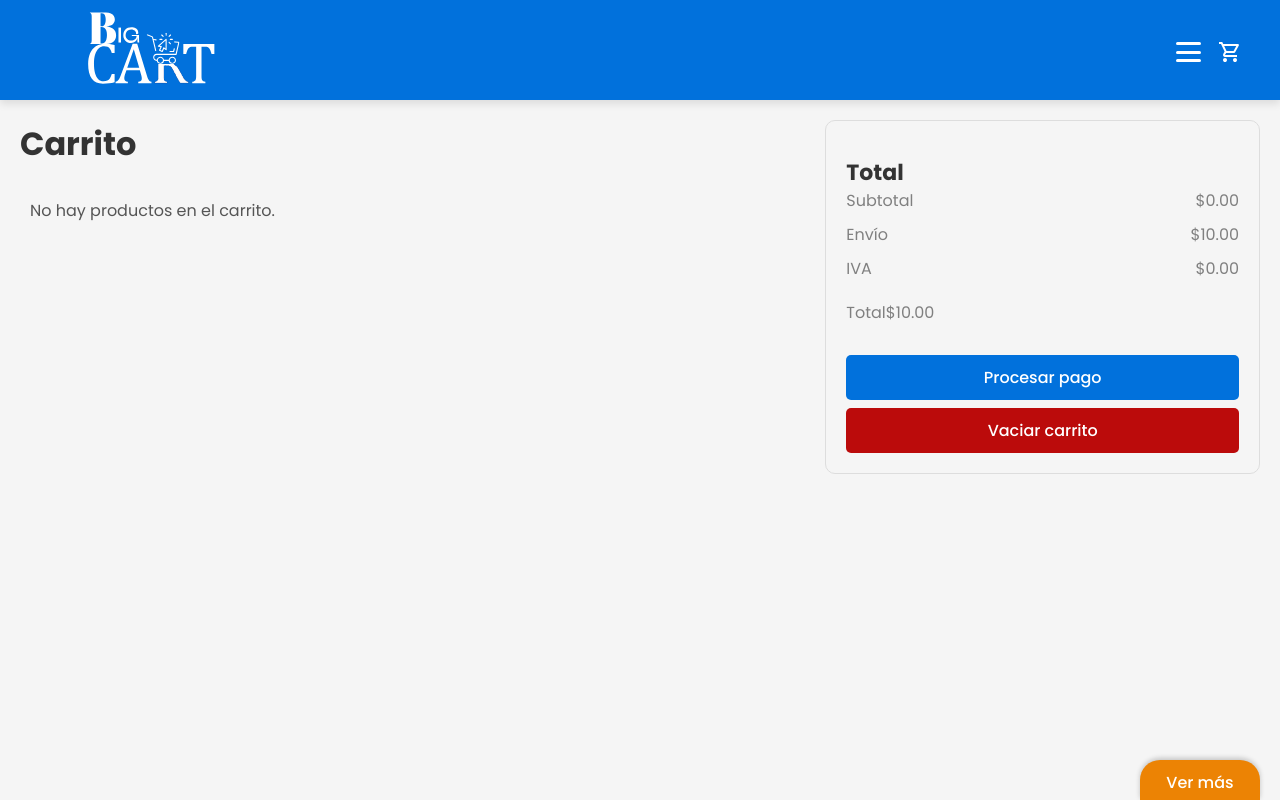
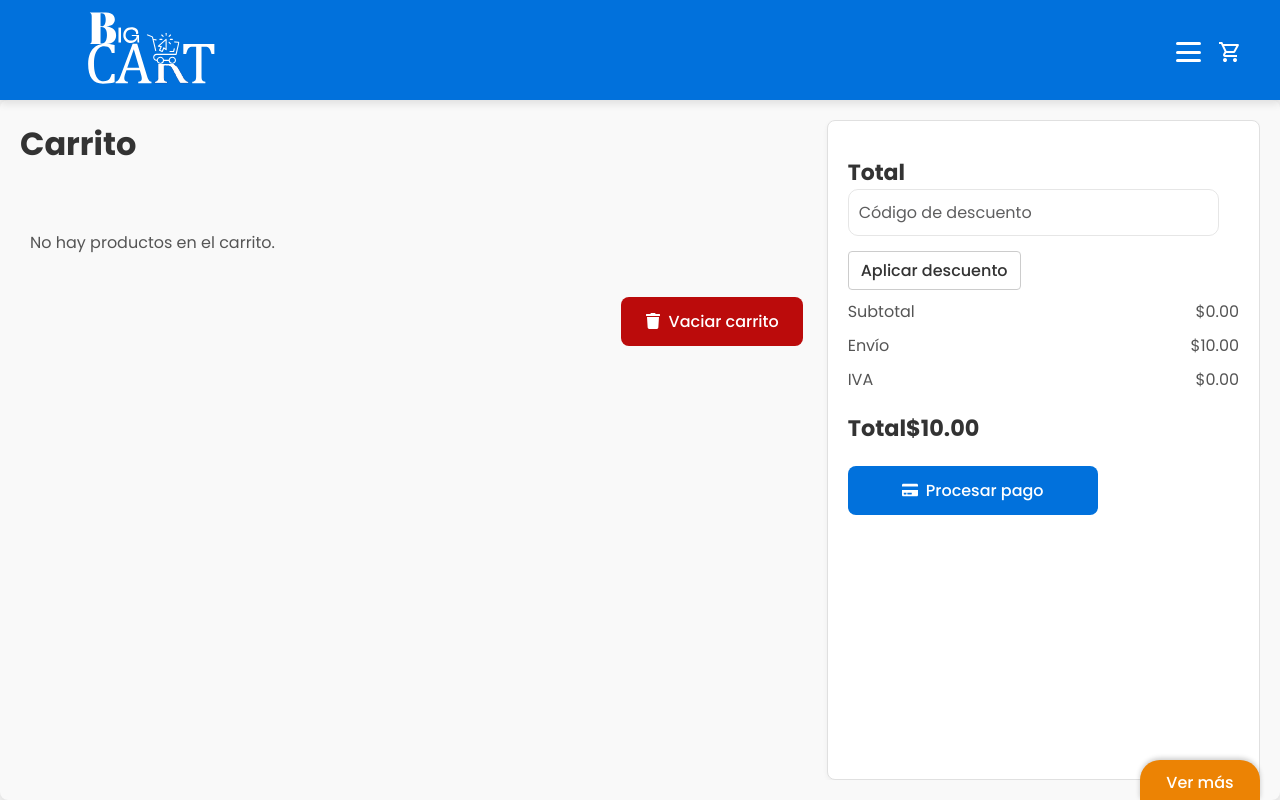
Before and after one commit to ange25-ca/BIG-CART, a React (Vite) app: page /cart in a window 1280 px wide. Built offline with nearby package versions, Linux system fonts and the light colour scheme.

Commit message:
FIx de estilos and features
En este commit se mejoraron los estilos para un estilo más limpio y poco mas ordenador, ademas se añadió la parte del código de descuento y funciona correctamente

```diff
--- a/src/components/Cart/Components/ShopCart.tsx
+++ b/src/components/Cart/Components/ShopCart.tsx
@@ -3,7 +3,8 @@ import "../assets/styles/ShoppingCart.css";
 import { useQuery, useMutation , useQueryClient} from "@tanstack/react-query";
 import { getviewCart, updateCartQuantity ,eliminardelCarrito, vaciarcarrito} from "../../../models/cartModel";
 import { debounce } from "lodash";
-
+import { FaTrash, FaMinus, FaPlus, FaCreditCard  } from 'react-icons/fa';
+import { Snackbar, Alert, AlertTitle} from '@mui/material';
 
 // Tipos de datos
 interface CartItem {
@@ -23,9 +24,16 @@ interface CartDetails {
 const Cart: React.FC = () => {
   const idUsuario = localStorage.getItem("userId");
   console.log("este es mi usuario: " + idUsuario);
-
   const queryclient = useQueryClient();
-
+  // variables para el manejo del carrito
+  const [discountCode, setDiscountCode] = useState<string>(""); // Código de descuento ingresado
+  const [discountValue, setDiscountValue] = useState<number>(0); // Valor del descuento
+  const [discountApplied, setDiscountApplied] = useState<boolean>(false); // Estado del descuento aplicado
+  //para los snacksbar
+  const [snackbarOpen, setSnackbarOpen] = useState(false);
+  const [snackbarMessage, setSnackbarMessage] = useState('');
+  const [snackbarSeverity, setSnackbarSeverity] = useState<'success' | 'error'>('success');
+  const [snackbarTitle, setSnackbarTitle] = useState('');
   // Hook para obtener carrito desde la API
   const {
     data: cart, // para almacenar el carrito
@@ -97,7 +105,7 @@ const Cart: React.FC = () => {
   const taxRate = 0.1;
   const shippingCost = subtotal > 100 ? 0 : 10;
   const tax = subtotal * taxRate;
-  const totalAmount = subtotal + tax + shippingCost;
+  const totalAmount = subtotal + tax + shippingCost - discountValue;
 
   const handleQuantityChange = debounce( (idProducto: number, cantidad: number) => {
     if(isPendingMutation) return;
@@ -157,6 +165,27 @@ setTimeout(() =>{ if (idUsuario && cart) {
   // Estado para rastrear cuál producto está cargando
   const [loadingItemId, setLoadingItemId] = useState<number | null>(null);
 
+// Aplicar descuento con validación
+const handleApplyDiscount = () => {
+  if (discountCode === "DESCUENTO10") {
+    const calculatedDiscount = subtotal * 0.1; // 10% del subtotal
+    setDiscountValue(calculatedDiscount);
+    setDiscountApplied(true);
+    setSnackbarMessage('Descuento aplicado correctamente');
+    setSnackbarSeverity('success');
+    setSnackbarTitle('¡Éxito!');
+  } else {
+    setSnackbarMessage('Código de descuento no válido.');
+    setSnackbarSeverity('error');
+    setSnackbarTitle('Error');
+  }
+  setSnackbarOpen(true); // Mostrar el Snackbar
+};
+
+  //cerra el snackbar
+  const handleCloseSnackbar = () => {
+    setSnackbarOpen(false);
+  };
 
   return (
     <div className="cart-container">
@@ -188,7 +217,7 @@ setTimeout(() =>{ if (idUsuario && cart) {
                         handleDecrement(item.idProducto, item.cantidad)
                       }
                     >
-                      -
+                      <FaMinus/>
                     </button>
                     <span className="quantity-display">
                       {loadingItemId === item.idProducto ? (
@@ -206,11 +235,11 @@ setTimeout(() =>{ if (idUsuario && cart) {
                         handleIncrement(item.idProducto,)
                       }
                     >
-                      +
+                      <FaPlus/>
                     </button>
                     <button className="remove-item"
                     onClick={() =>handleDelete(item.idProducto)}
-                    >🗑</button>
+                    ><FaTrash /></button>
                   </div>
                 </div>
               </div>
@@ -218,19 +247,30 @@ setTimeout(() =>{ if (idUsuario && cart) {
           ) : (
             <p>No hay productos en el carrito.</p>
           )}
+          <div className="button-container">
+            <button className="empty-cart-button" onClick={handleVaciarCarrito}><FaTrash/>Vaciar carrito</button>
+          </div>
         </section>
 
         <aside className="cart-summary">
           <h3>Total</h3>
-          {/* <div className="discount-section">
+          <div className="discount-section">
             <input
               type="text"
-              placeholder="Gift card or discount code"
-              defaultValue="10"
-              // onChange={(e) => setDiscountCode(e.target.value)}
+              placeholder="Código de descuento"
+              value={discountCode}
+              onChange={(e) => setDiscountCode(e.target.value)}
               className="discount-input"
             />
-          </div> */}
+            <button className="apply-discount-button" onClick={handleApplyDiscount} disabled={discountApplied}>
+              Aplicar descuento
+            </button>
+          </div>
+          {discountApplied && (
+            <p className="discount-applied">
+              Descuento aplicado: -${discountValue.toFixed(2)}
+            </p>
+          )}
           <div className="summary-details">
             <div className="summary-row">
               <span>Subtotal</span>
@@ -251,13 +291,23 @@ setTimeout(() =>{ if (idUsuario && cart) {
           </div>
           <div className="summary-actions">
             <button className="checkout-button" onClick={handleCheckout}>
-              Procesar pago
+             <FaCreditCard /> Procesar pago
             </button>
-            <button className="empty-cart-button"
-            onClick={handleVaciarCarrito}>Vaciar carrito</button>
           </div>
         </aside>
       </main>
+      {/* Snackbar de Material UI */}
+      <Snackbar
+        open={snackbarOpen}
+        onClose={handleCloseSnackbar}
+        autoHideDuration={4000} // Se cierra automáticamente después de 4 segundos
+        anchorOrigin={{ vertical: 'top', horizontal: 'right' }} // Posición superior derecha
+      >
+        <Alert onClose={handleCloseSnackbar} severity={snackbarSeverity} sx={{ width: '100%' }}>
+          <AlertTitle>{snackbarTitle}</AlertTitle>
+          {snackbarMessage}
+        </Alert>
+      </Snackbar>
     </div>
   );
 };
--- a/src/components/Cart/assets/styles/ShoppingCart.css
+++ b/src/components/Cart/assets/styles/ShoppingCart.css
@@ -2,54 +2,88 @@
 .cart-container {
   display: flex;
   flex-direction: column;
-  gap: 20px;
+  gap: 16px;
   padding: 20px;
+  background-color: #f9f9f9;
+  border-radius: 8px;
+  box-shadow: 0 4px 10px rgba(0, 0, 0, 0.1);
+  /* Altura inicial */
+  min-height: 700px; /* Ajusta este valor según tus necesidades */
+  /* Permitir ajuste al contenido */
+  height: auto;
 }
+
 
 /* Header Styles */
 .cart-header {
   display: flex;
   justify-content: space-between;
   align-items: center;
+  padding-bottom: 12px;
+  border-bottom: 2px solid #e0e0e0;
 }
 
 .cart-header h1 {
-  font-size: 1.5rem;
+  font-size: 1.8rem;
   font-weight: bold;
+  color: #333;
+}
+
+.cart-nav {
+  display: flex;
+  gap: 10px;
 }
 
 .cart-nav a {
-  margin-left: 20px;
   text-decoration: none;
-  color: black;
+  font-size: 1rem;
+  font-weight: 500;
+  color: #0171dc;
+  transition: color 0.3s ease;
+}
+
+.cart-nav a:hover {
+  color: #005bb5;
 }
 
 /* Main Content */
 .cart-main {
   display: flex;
   flex-wrap: wrap;
-  gap: 20px;
+  gap: 24px;
 }
 
 .cart-items-section {
   flex: 2;
+  display: flex;
+  flex-direction: column;
+  gap: 16px;
 }
 
 .cart-item {
   display: flex;
   align-items: center;
-  gap: 20px;
-  border-bottom: 1px solid #ddd;
-  padding: 10px 0;
+  gap: 16px;
+  padding: 16px;
+  background-color: #fff;
+  border: 1px solid #e0e0e0;
+  border-radius: 8px;
+  box-shadow: 0 2px 5px rgba(0, 0, 0, 0.05);
+  transition: transform 0.2s ease, box-shadow 0.2s ease;
+}
+
+.cart-item:hover {
+  transform: translateY(-4px);
+  box-shadow: 0 4px 15px rgba(0, 0, 0, 0.1);
 }
 
 .cart-item-image {
-  width: 100px;
-  height: 70px;
+  width: 80px;
+  height: 80px;
   object-fit: contain;
   border: 1px solid #ddd;
-  border-radius: 5px;
-  background-color: white;
+  border-radius: 8px;
+  background-color: #fefefe;
 }
 
 .cart-item-info {
@@ -57,13 +91,15 @@
 }
 
 .cart-item-name {
-  font-size: 1rem;
+  font-size: 1.1rem;
   font-weight: bold;
+  color: #333;
 }
 
 .cart-item-variant {
   font-size: 0.9rem;
-  color: #555;
+  color: #666;
+  margin-top: 4px;
 }
 
 .cart-item-controls {
@@ -74,27 +110,58 @@
 
 .cart-item-price {
   font-weight: bold;
+  font-size: 1.2rem;
   color: #000;
-  margin-bottom: 10px;
+  margin-bottom: 8px;
 }
 
 .cart-item-quantity {
   display: flex;
   align-items: center;
   gap: 10px;
+  color: #000;
 }
 
 .quantity-button {
-  background: none;
-  border: 1px solid #ddd;
-  border-radius: 3px;
-  padding: 5px 10px;
-  cursor: pointer;
-  font-size: 1rem;
+  background: #ffffff !important; /* Fondo blanco */
+  border: 1px solid #ccc !important; /* Borde más suave */
+  border-radius: 4px !important; /* Esquinas ligeramente redondeadas */
+  padding: 6px 12px !important; /* Espaciado equilibrado */
+  cursor: pointer !important; /* Indica interactividad */
+  font-size: 1rem !important; /* Tamaño de texto estándar */
+  font-weight: 500 !important; /* Texto con peso medio */
+  color: #333 !important; /* Texto oscuro pero no negro */
+  border: none !important;
+}
+.apply-discount-button {
+  background: #ffffff !important; /* Fondo blanco */
+  border: 1px solid #ccc !important; /* Borde más suave */
+  border-radius: 4px !important; /* Esquinas ligeramente redondeadas */
+  padding: 6px 12px !important; /* Espaciado equilibrado */
+  cursor: pointer !important; /* Indica interactividad */
+  font-size: 1rem !important; /* Tamaño de texto estándar */
+  font-weight: 500 !important; /* Texto con peso medio */
+  color: #333 !important; /* Texto oscuro pero no negro */
+  margin-bottom: 10px;
+}
+.apply-discount-button:hover {
+  background-color: #0171DC !important; /* Cambio sutil de fondo */
+  color: #000 !important; /* Texto más oscuro */
+  border-color: #bbb !important; /* Borde más definido */
+}
+.quantity-button:hover {
+  background-color: #f9f9f9 !important; /* Cambio sutil de fondo */
+  color: #000 !important; /* Texto más oscuro */
+  border-color: #bbb !important; /* Borde más definido */
 }
 
+.quantity-button:active {
+  background-color: #f0f0f0 !important; /* Fondo ligeramente más oscuro al hacer clic */
+  color: #444 !important; /* Texto ligeramente más oscuro */
+}
+
+
 .quantity-display {
-  color: black;
   font-size: 1rem;
   font-weight: bold;
 }
@@ -106,118 +173,118 @@
   font-size: 1.2rem;
   color: red;
   margin-top: 10px;
+  transition: color 0.2s ease;
 }
 
-/* Discount Section */
-.discount-section {
-  margin-top: 20px;
-}
-
-.discount-section label {
-  display: block;
-  font-size: 0.9rem;
-  margin-bottom: 5px;
-}
-
-.discount-section input {
-  width: 100%;
-  padding: 10px;
-  border: 1px solid #ddd;
-  border-radius: 5px;
+.remove-item:hover {
+  color: darkred;
 }
 
 /* Summary Section */
 .cart-summary {
   flex: 1;
-  border: 1px solid #ddd;
+  background: #fff;
+  border: 1px solid #e0e0e0;
   padding: 20px;
-  color: gray;
-  border-radius: 10px;
+  border-radius: 8px;
+  box-shadow: 0 2px 5px rgba(0, 0, 0, 0.05);
 }
 
-.summary-details,
-.summary-total {
+.summary-details {
   margin-bottom: 20px;
+  color: #555;
 }
 
 .summary-row {
   display: flex;
   justify-content: space-between;
   margin-bottom: 10px;
+  font-size: 1rem;
 }
 
+.summary-total {
+  font-size: 1.4rem;
+  font-weight: bold;
+  color: #333;
+  margin-bottom: 20px;
+}
+
+/* Contenedor de los botones con espaciado adecuado */
 .summary-buttons {
   display: flex;
   flex-direction: column;
-  gap: 10px;
-  align-items: center; /* Asegura que los botones estén centrados */
+  gap: 20px; /* Mayor espacio entre los botones */
+  align-items: center; /* Alinear los botones al centro */
 }
 
-/* Botones */
-.empty-cart-button  {
+/* Estilo para el botón de checkout */
+.checkout-button {
+  background: #0171dc;
+  color: white;
+  border: none;
+  padding: 12px 24px;
+  border-radius: 8px;
+  font-size: 1rem;
+  font-weight: 500;
+  cursor: pointer;
+  transition: background 0.3s ease, transform 0.2s ease;
   width: 100%;
-  padding: 10px;
+  max-width: 250px;
+  display: flex; /* Usamos flexbox para alinear contenido */
+  justify-content: center; /* Centra el contenido horizontalmente */
+  align-items: center; /* Alinea el contenido verticalmente */
+  gap: 8px; /* Espacio entre el texto y el ícono (si los usas) */
+}
+
+.checkout-button:hover {
+  background: #005bb5;
+  transform: scale(1.05); /* Agregar un pequeño efecto de escala */
+}
+
+/* Estilo para el botón de vaciar el carrito */
+.empty-cart-button {
+  background: rgb(187, 11, 11);
+  color: white;
   border: none;
-  border-radius: 5px;
+  padding: 12px 24px;
+  border-radius: 8px;
+  font-size: 1rem;
+  font-weight: 500;
   cursor: pointer;
-  font-size: 1rem;
+  transition: background 0.3s ease, transform 0.2s ease;
+  max-width: 200px;
+  margin-top: 10px;
+  margin-left: auto;
+  display: flex; /* Usamos flexbox para alinear contenido */
+  justify-content: center; /* Centra el contenido horizontalmente */
+  align-items: center; /* Alinea el contenido verticalmente */
+  gap: 8px; /* Espacio entre el texto y el ícono (si los usas) */
 }
 
 
-
-.checkout-button {
-  width: 100%;
-  padding: 10px;
-  border: none;
-  margin-bottom: 8px;
-  border-radius: 5px;
-  cursor: pointer;
-  font-size: 1rem;
+.empty-cart-button:hover {
+  background: rgb(110, 6, 6);
+  transform: scale(1.05);
 }
 
-.empty-cart-button {
-  background: rgb(187, 11, 11);
-  color: white;
-}
-
-.checkout-button {
-  background: #0171DC;
-  color: white;
-  margin-top: 10px; /* Añadir margen superior para separar el botón */
-}
 
 /* Responsive Design */
-@media (max-width: 1200px) {
+@media (max-width: 768px) {
   .cart-main {
     flex-direction: column;
   }
-}
 
-@media (max-width: 768px) {
   .cart-header {
     flex-direction: column;
+    align-items: center;
     text-align: center;
-  }
-
-  .cart-nav {
-    margin-top: 10px;
   }
 
   .cart-summary {
     order: -1;
+    margin-bottom: 20px;
   }
 
-  .summary-buttons {
-    gap: 15px; /* Mayor espacio entre los botones en pantallas más pequeñas */
-  }
-
-  .empty-cart-button,
-  .checkout-button {
-    width: 90%; /* Reduce el tamaño de los botones en pantallas pequeñas */
-  }
-}
-
-@media (max-width: 480px) {
   .cart-item {
     flex-direction: column;
     align-items: flex-start;
@@ -226,35 +293,15 @@
   .cart-item-controls {
     align-items: flex-start;
   }
+}
 
-  .summary-buttons {
-    gap: 20px;
+@media (max-width: 480px) {
+  .cart-header h1 {
+    font-size: 1.5rem;
   }
 
+  .checkout-button,
   .empty-cart-button {
-    width: 90%;
-  }
-  .checkout-button {
-    width: 90%;
-    margin-bottom: 8px;
+    width: 100%;
   }
 }
-
-.loading-circle {
-  border: 2px solid rgba(0, 0, 0, 0.1);
-  border-top: 2px solid #3498db;
-  border-radius: 50%;
-  width: 16px;
-  height: 16px;
-  animation: spin 1s linear infinite;
-  margin: auto;
-}
-
-@keyframes spin {
-  0% {
-    transform: rotate(0deg);
-  }
-  100% {
-    transform: rotate(360deg);
-  }
-}
```
